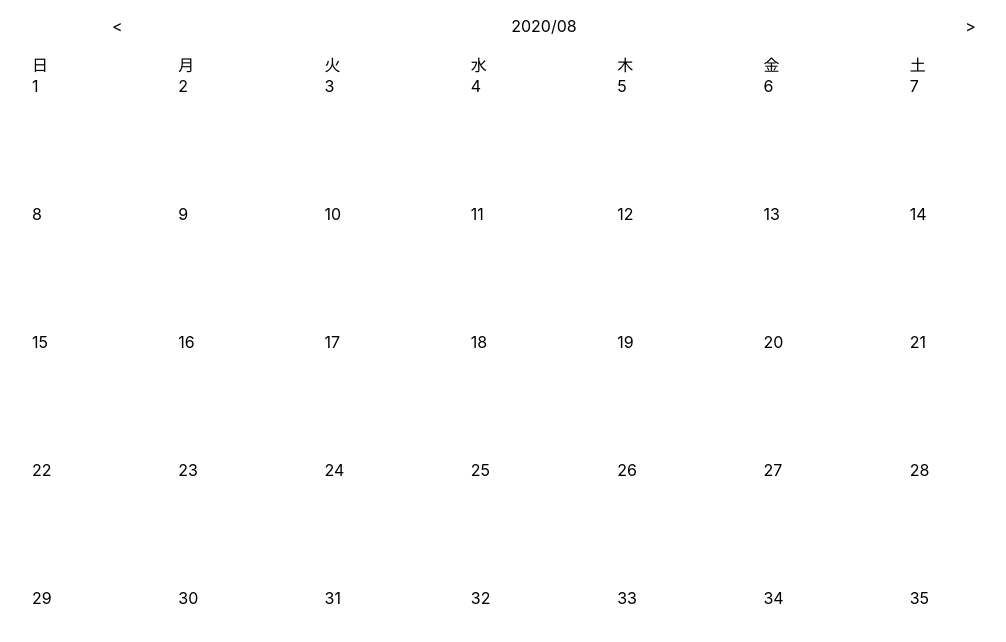
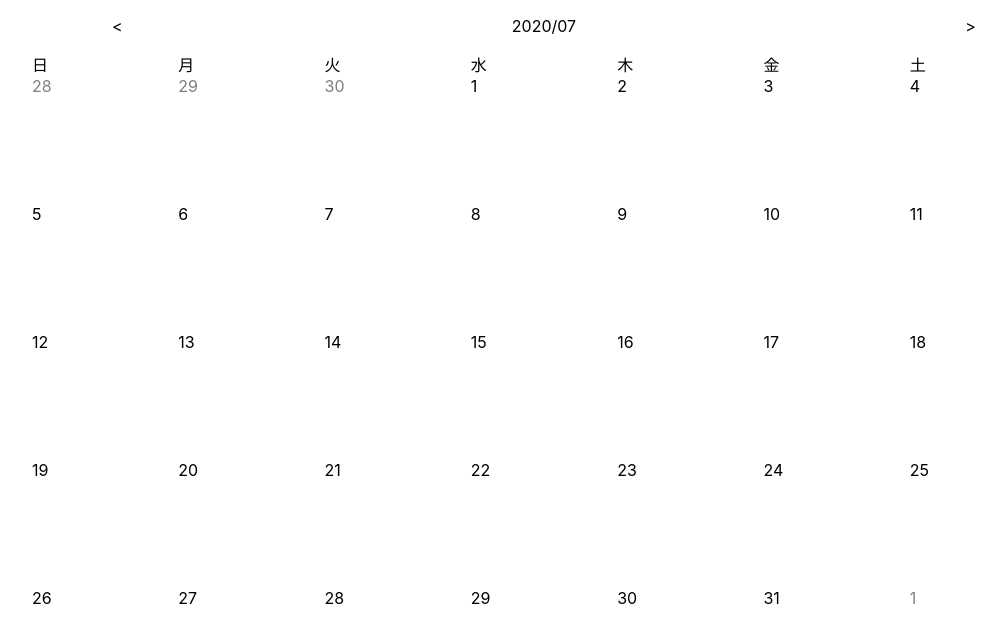
Before and after one commit to tan-yuki/react-redux-calendar, a React (Create React App) app: page / in a window 1280 px wide. Shown: the top 642 px of the page, without its empty margins (96-1102 px from the left). Built offline with nearby package versions, Linux system fonts and the light colour scheme.

Commit message:
Use date-fns & display 2020/07 calendar

```diff
--- a/package.json
+++ b/package.json
@@ -15,6 +15,7 @@
     "@types/node": "^12.0.0",
     "@types/react": "^16.9.0",
     "@types/react-dom": "^16.9.0",
+    "date-fns": "^2.15.0",
     "react": "^16.13.1",
     "react-dom": "^16.13.1",
     "react-scripts": "3.4.1",
@@ -26,7 +27,10 @@
     }
   },
   "lint-staged": {
-    "src/**/*": ["eslint --fix", "prettier --write"]
+    "src/**/*": [
+      "eslint --fix",
+      "prettier --write"
+    ]
   },
   "scripts": {
     "start": "react-scripts start",
--- a/src/application/Calendar/CalendarContainer.tsx
+++ b/src/application/Calendar/CalendarContainer.tsx
@@ -1,8 +1,6 @@
-import React from 'react';
-import { Calendar } from './components/Calendar';
+import React from "react";
+import { Calendar } from "./components/Calendar";
 
 export function CalendarContainer() {
-  return (
-    <Calendar />
-  );
+  return <Calendar year={2020} month={7} />;
 }
--- a/src/application/Calendar/components/Calendar.tsx
+++ b/src/application/Calendar/components/Calendar.tsx
@@ -1,22 +1,82 @@
 import React from "react";
+import {
+  endOfMonth,
+  addDays,
+  getDaysInMonth,
+  getDate,
+  startOfWeek,
+  differenceInDays,
+} from "date-fns";
+import { endOfWeek } from "date-fns/esm";
 
 const DateLengthOnWeek = 7;
 
-const WeekOnMonthArray = [...Array(5)];
-const DateOnWeeksArray = [...Array(DateLengthOnWeek)];
+export interface CalendarProps {
+  year: number;
+  month: number;
+}
 
-export function Calendar() {
-  const dateCells = WeekOnMonthArray.map((_, i) => {
-    return DateOnWeeksArray.map((_, j) => (
+export function Calendar(props: CalendarProps) {
+  const { year, month } = props;
+  const firstMonthDate = new Date(year, month - 1, 1);
+  const endMonthDate = endOfMonth(firstMonthDate);
+
+  const firstCalendarDate = startOfWeek(firstMonthDate);
+  const endCalendarDate = endOfWeek(endMonthDate);
+
+  const currentMonthDates = [...Array(getDaysInMonth(firstMonthDate))].map(
+    (_, i) => {
+      const date = addDays(firstMonthDate, i);
+      return (
+        <div
+          style={{
+            height: "10vw",
+          }}
+        >
+          {getDate(date)}
+        </div>
+      );
+    }
+  );
+
+  const previousMonthDates = [
+    ...Array(differenceInDays(firstMonthDate, firstCalendarDate)),
+  ].map((_, i) => {
+    const date = addDays(firstCalendarDate, i);
+    return (
       <div
         style={{
+          color: "gray",
           height: "10vw",
         }}
       >
-        {i * DateLengthOnWeek + j + 1}
+        {getDate(date)}
       </div>
-    ));
+    );
   });
+
+  const followingMonthDates = [
+    ...Array(differenceInDays(endCalendarDate, endMonthDate)),
+  ].map((_, i) => {
+    const date = addDays(endMonthDate, i + 1);
+    return (
+      <div
+        style={{
+          color: "gray",
+          height: "10vw",
+        }}
+      >
+        {getDate(date)}
+      </div>
+    );
+  });
+
+  const dateCells = [
+    ...previousMonthDates,
+    currentMonthDates,
+    followingMonthDates,
+  ];
+
   return (
     <div
       style={{
--- a/src/application/Header/components/CurrentMonth.tsx
+++ b/src/application/Header/components/CurrentMonth.tsx
@@ -1,7 +1,5 @@
-import React from 'react';
+import React from "react";
 
 export function CurrentMonth() {
-  return (
-    <p>2020/08</p>
-  );
+  return <p>2020/07</p>;
 }
```
Also changed, not shown: 1 other file (tests, documents, lock files or other folders).
